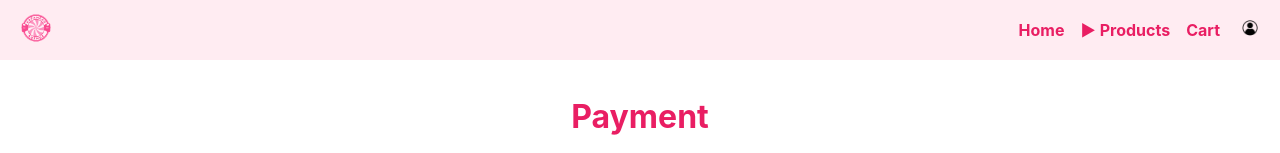
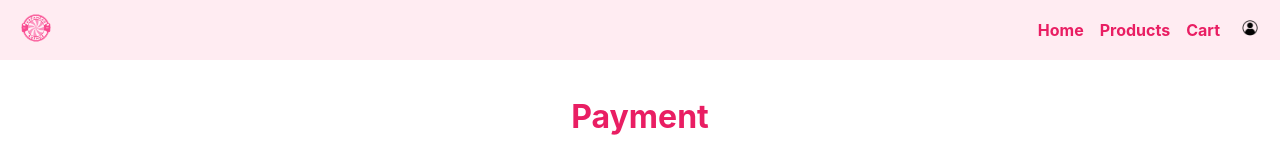
Before and after one commit to angelontz/candy-shop, a React (Create React App) app: page /payment in a window 1280 px wide. Shown: the top 153 px of the page. Built offline with nearby package versions, Linux system fonts and the light colour scheme.

Commit message:
removing arrow from products for pc only

```diff
--- a/src/components/Header.css
+++ b/src/components/Header.css
@@ -165,15 +165,7 @@
   padding: 0.5rem 0;
 }
 
-.category-toggle::before {
-  content: "▶";
-  display: inline-block;
-  transition: transform 0.3s ease;
-}
 
-.category-toggle.open::before {
-  transform: rotate(90deg);
-}
 
 /* Mobile Fullscreen Menu */
 @media (max-width: 768px) {
@@ -191,6 +183,16 @@
   .mobile-only {
     display: inline-block;
   }
+  .category-toggle::before {
+    content: "▶";
+    display: inline-block;
+    transition: transform 0.3s ease;
+  }
+
+  .category-toggle.open::before {
+    transform: rotate(90deg);
+  }
+
 
   .navbar-right.mobile-fullscreen {
     position: fixed;
```
